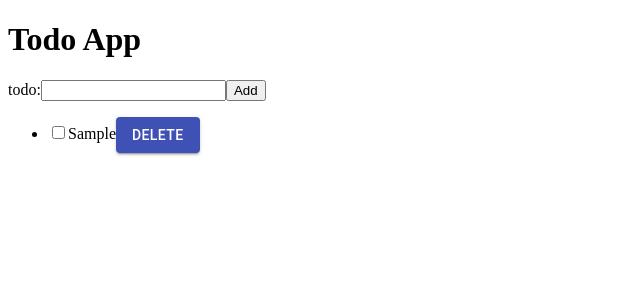
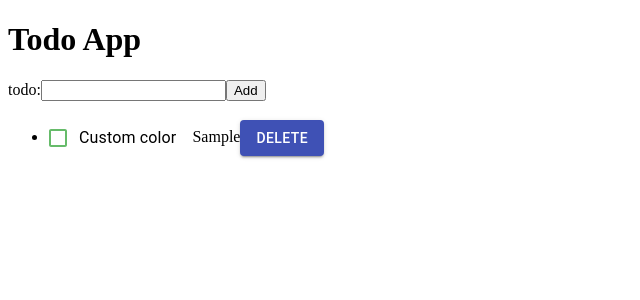
Before and after one commit to h-isobuchi/react-todo, a React (Create React App) app: page / in a window 1280 px wide. Both pictures are taken after typing "Sample" into the empty fields and a click on the button "Add". Shown: the top 300 px of the page, without its empty margins (0-640 px from the left). Built offline with nearby package versions, Linux system fonts and the light colour scheme.

Commit message:
Replace with material ui checkbox

```diff
--- a/src/App.js
+++ b/src/App.js
@@ -5,7 +5,7 @@ import TodoList from './TodoList'
 class App extends React.Component {
   constructor(props) {
     super(props)
-    this.state = {value: '' ,todos: []}
+    this.state = {value: '' ,todos: [], checked: false}
   }
 
   handleChange = (event) => {
@@ -24,12 +24,16 @@ class App extends React.Component {
     this.setState({todos: newTodo})
   }
 
+  handleCheckChange = () => {
+    this.setState({checked: !this.state.checked})
+  }
+
   render() {
     return (
       <React.Fragment>
         <h1>Todo App</h1>
         <Form value={this.state.value} handleChange={this.handleChange} handleAddClick={this.handleAddClick} />
-        <TodoList todos={this.state.todos} handleDeleteClick={this.handleDeleteClick} />
+        <TodoList todos={this.state.todos} handleDeleteClick={this.handleDeleteClick} checked={this.state.checked} handleCheckChange={this.handleCheckChange} />
       </React.Fragment>
     );
   }
--- a/src/TodoList.js
+++ b/src/TodoList.js
@@ -1,12 +1,32 @@
 import React from 'react';
 import Button from '@material-ui/core/Button';
+import { withStyles } from '@material-ui/core/styles';
+import { green } from '@material-ui/core/colors';
+import Checkbox from '@material-ui/core/Checkbox';
+import FormControlLabel from '@material-ui/core/FormControlLabel';
+
+const GreenCheckbox = withStyles({
+    root: {
+      color: green[400],
+      '&$checked': {
+        color: green[600],
+      },
+    },
+    checked: {},
+  })((props) => <Checkbox color="default" {...props} />);
 
 class TodoList extends React.Component {
     render() {
         return (
             <ul>
                {this.props.todos.map(
-                   (todo, i) => <li key={i}><input type="checkbox" />{todo}<Button variant="contained" color="primary" onClick={() => this.props.handleDeleteClick(i)}>Delete</Button>
+                   (todo, i) => <li key={i}>
+                       <FormControlLabel
+                            control={<GreenCheckbox checked={this.props.checked} onChange={this.props.handleCheckChange} name="checkedG" />}
+                            label="Custom color"
+                        />
+                        {todo}
+                        <Button variant="contained" color="primary" onClick={() => this.props.handleDeleteClick(i)}>Delete</Button>
                    </li>
                )}
             </ul>
```
